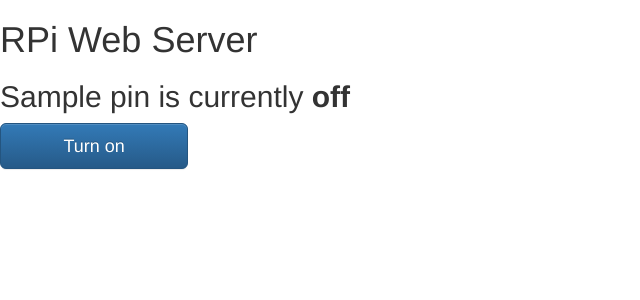
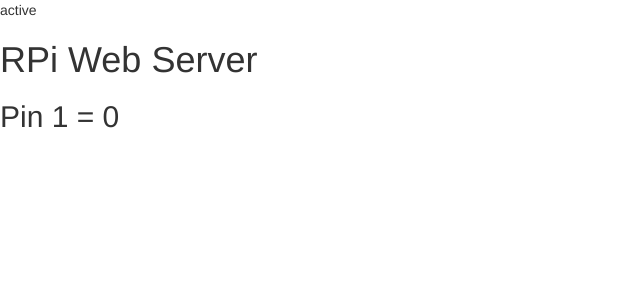
Before and after one commit to michael-hirschmugl/raspi_control_website, a Flask app: template templates/main.html in a window 1280 px wide. Shown: the top 300 px of the page, without its empty margins (0-640 px from the left). Run offline with Flask 2, Linux system fonts and the light colour scheme; the template is opened without the code that fills it: most values are stand-ins (such as "Sample title", 1, 10 or a date in 2020); some libraries are stand-ins or nearby versions.

Commit message:
First working example. Logging and state dict file storage not working yet.

```diff
--- a/app.py
+++ b/app.py
@@ -10,41 +10,49 @@ Complete project details: http://randomnerdtutorials.com
 import RPi.GPIO as GPIO
 from flask import Flask, render_template, request
 app = Flask(__name__)
-import raspi_gpio_control.set_pin as ass
+from raspi_gpio_control.read_state_log import raspi_gio_read_state_log
+from raspi_gpio_control.set_pin import raspi_gpio_control
 import time
 
 GPIO.setmode(GPIO.BCM)
 
 # Create a dictionary called pins to store the pin number, name, and pin state:
-pins = {
-   23 : {'name' : 'GPIO 23', 'state' : GPIO.LOW},
-   24 : {'name' : 'GPIO 24', 'state' : GPIO.LOW}
-   }
+#pins = {
+#   23 : {'name' : 'GPIO 23', 'state' : GPIO.LOW},
+#   24 : {'name' : 'GPIO 24', 'state' : GPIO.LOW}
+#   }
 
 @app.route("/")
 def main():
 
+   raspiPinStateDict = raspi_gio_read_state_log()
    #for pin in pins:
    #   pins[pin]['state'] = GPIO.input(pin)
 
    templateData = {
-      'pins' : pins
+      'raspiPinStateDict' : raspiPinStateDict
       }
+
    return render_template('main.html', **templateData)
 
-@app.route("/<changePin>/<action>")
-def action(changePin, action):
-   changePin = int(changePin)
-   action_value = 0
-   if action == "on":
-      action_value = 1
-   if action == "off":
-      action_value = 0
-   time.sleep(3)
+@app.route("/setpin/<pinNumber>/<pinState>")
+def action(pinNumber, pinState):
+   raspi_gpio_control(int(pinNumber), int(pinState))
+   raspiPinStateDict = raspi_gio_read_state_log()
    templateData = {
-      'pins' : pins
+      'raspiPinStateDict' : raspiPinStateDict
       }
-   ass.set_raspi_pin(changePin, action_value)
+#   changePin = int(changePin)
+#   action_value = 0
+#   if action == "on":
+#      action_value = 1
+#   if action == "off":
+#      action_value = 0
+#   time.sleep(3)
+#   templateData = {
+#      'pins' : pins
+#      }
+#   ass.set_raspi_pin(changePin, action_value)
    return render_template('main.html', **templateData)
 
 if __name__ == "__main__":
--- a/templates/main.html
+++ b/templates/main.html
@@ -10,16 +10,12 @@
 </head>
 
 <body>
+   {{ raspiPinStateDict }}
    <h1>RPi Web Server</h1>
-   {% for pin in pins %}
-   <h2>{{ pins[pin].name }}
-   {% if pins[pin].state == true %}
-      is currently <strong>on</strong></h2><div class="row"><div class="col-md-2">
-      <a href="/{{pin}}/off" class="btn btn-block btn-lg btn-default" role="button">Turn off</a></div></div>
+   {% if raspiPinStateDict["Pin1"] == 1 %}
+   <h2>Pin 1 = 1</h2>
    {% else %}
-      is currently <strong>off</strong></h2><div class="row"><div class="col-md-2">
-      <a href="/{{pin}}/on" class="btn btn-block btn-lg btn-primary" role="button">Turn on</a></div></div>
+   <h2>Pin 1 = 0</h2>
    {% endif %}
-   {% endfor %}
 </body>
 </html>
```
